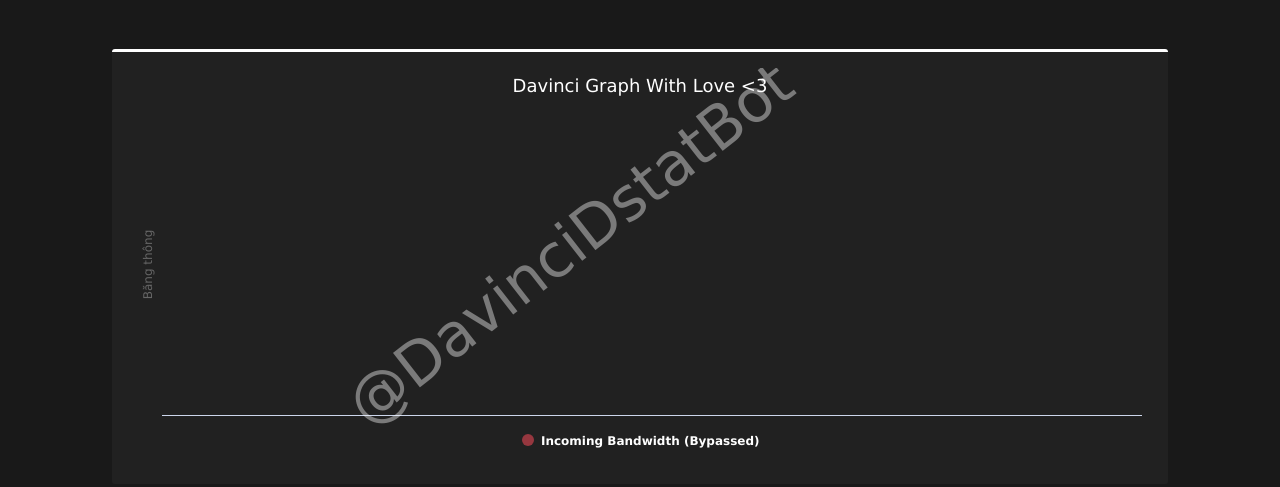
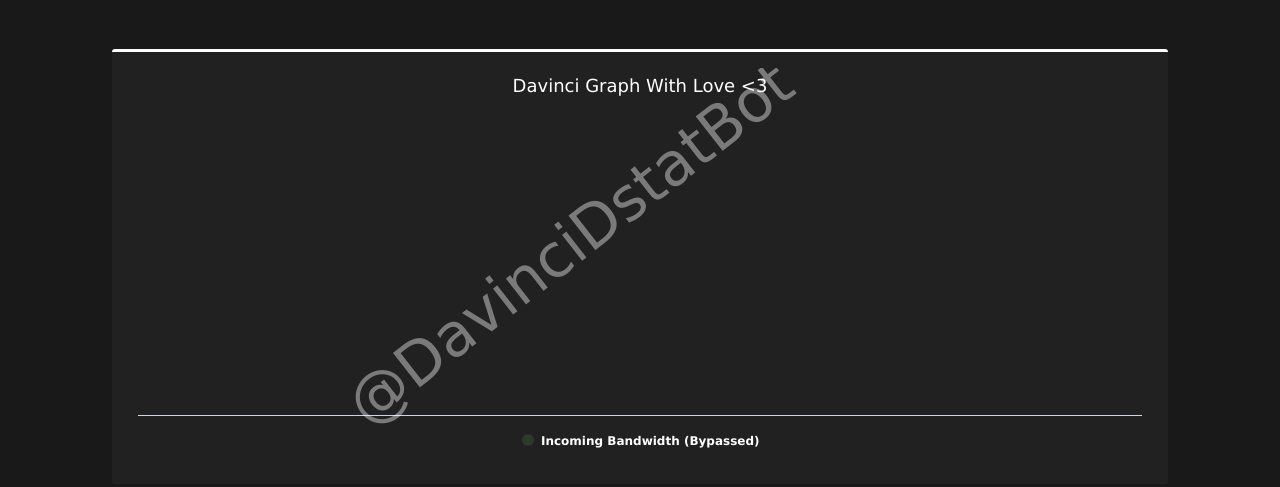
Before and after one commit to phantungduong/gap4, a plain HTML site: page index.html in a window 1280 px wide. Shown: the part 225-712 px from the top of the page. Drawn offline with nearby package versions, Linux system fonts and the light colour scheme.

Commit message:
Update index.html

```diff
--- a/index.html
+++ b/index.html
@@ -258,7 +258,7 @@
           },
           yAxis: {
               title: {
-                  text: 'Băng thông',
+                  text: '',
               },
               labels: {
                   style: { color: '#FFFFFF' },
@@ -272,8 +272,10 @@
           series: [{
             name: 'Incoming Bandwidth (Bypassed)',
             data: data,
-            color: '#96373f',
-            lineColor: '#B8526C',
+            color: 'rgba(102, 158, 84, 0.2)',
+            lineColor: '#61C478',
+            lineWidth: 3,
+            step: 'left',
             animation: false,
           }],
           legend: {
```
